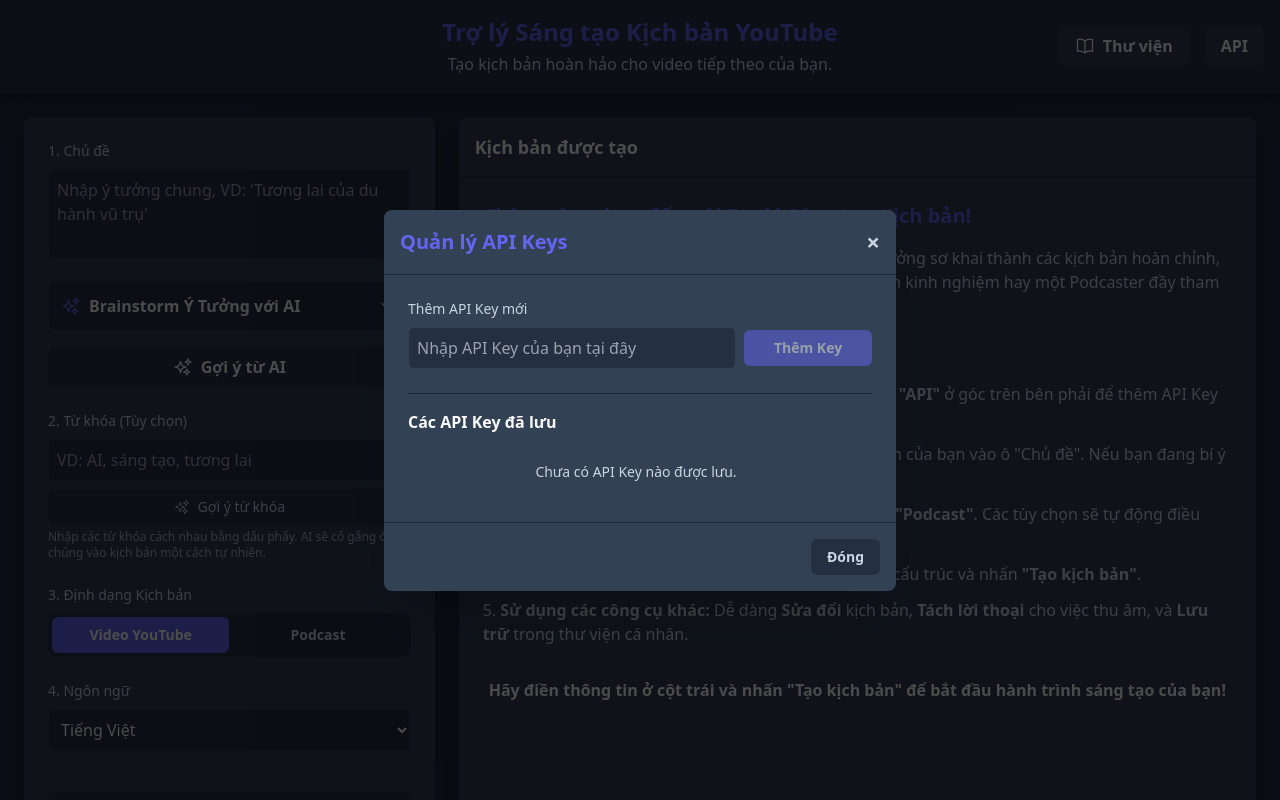
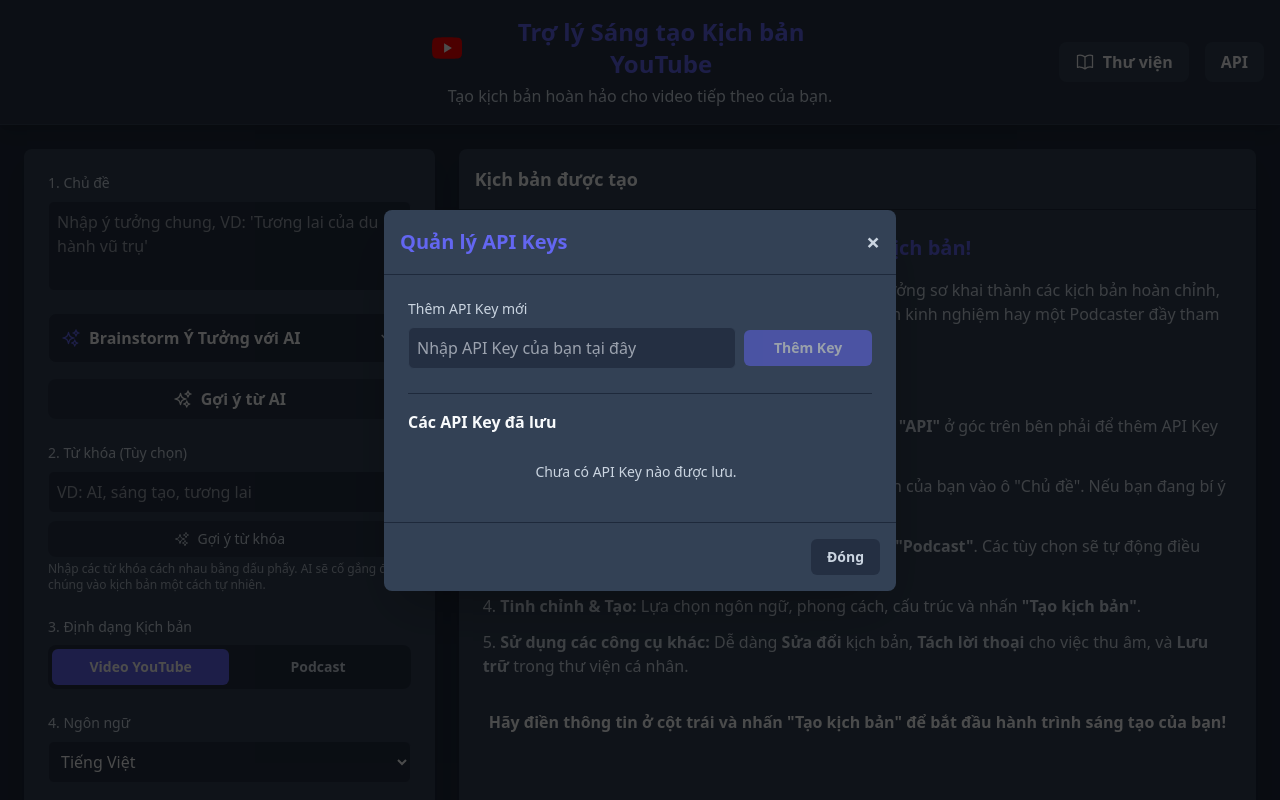
Before and after one commit to thuanndbxvp/ContentCreator5, a React (Vite) app: page / in a window 1280 px wide. Shown: the top 800 px of the page. Built offline with nearby package versions, Linux system fonts and the light colour scheme.

Commit message:
feat: Add YouTube logo to header
Integrates a custom YouTube logo icon into the application header to visually brand the tool and enhance user recognition.

```diff
--- a/App.tsx
+++ b/App.tsx
@@ -11,6 +11,13 @@ import { generateScript, generateScriptOutline, generateTopicSuggestions, revise
 import type { StyleOptions, FormattingOptions, LibraryItem, GenerationParams, VisualPrompt, AllVisualPromptsResult, ScriptPartSummary, ScriptType, NumberOfSpeakers, CachedData } from './types';
 import { TONE_OPTIONS, STYLE_OPTIONS, VOICE_OPTIONS, LANGUAGE_OPTIONS } from './constants';
 import { BookOpenIcon } from './components/icons/BookOpenIcon';
+
+const YoutubeLogoIcon: React.FC<React.SVGProps<SVGSVGElement>> = (props) => (
+  <svg xmlns="http://www.w3.org/2000/svg" width="32" height="24" viewBox="0 0 28 20" fill="none" {...props}>
+    <path d="M27.42 3.033a3.51 3.51 0 0 0-2.483-2.483C22.768 0 14 0 14 0S5.232 0 3.063.55A3.51 3.51 0 0 0 .58 3.033C0 5.2 0 10 0 10s0 4.8.58 6.967a3.51 3.51 0 0 0 2.483 2.483C5.232 20 14 20 14 20s8.768 0 10.937-.55a3.51 3.51 0 0 0 2.483-2.483C28 14.8 28 10 28 10s0-4.8-.58-6.967z" fill="#FF0000"/>
+    <path d="M11.2 14.286V5.714L18.453 10 11.2 14.286z" fill="#FFFFFF"/>
+  </svg>
+);
 
 const App: React.FC = () => {
   const [topic, setTopic] = useState<string>('');
@@ -490,9 +497,12 @@ const App: React.FC = () => {
       <header className="bg-secondary/50 border-b border-secondary p-4 shadow-lg flex justify-between items-center">
         <div className="flex-1"></div>
         <div className="flex-1 text-center">
-            <h1 className="text-2xl font-bold text-accent">
-              Trợ lý Sáng tạo Kịch bản YouTube
-            </h1>
+            <div className="flex justify-center items-center gap-3">
+              <YoutubeLogoIcon />
+              <h1 className="text-2xl font-bold text-accent">
+                Trợ lý Sáng tạo Kịch bản YouTube
+              </h1>
+            </div>
             <p className="text-text-secondary mt-1 text-sm md:text-base">
               Tạo kịch bản hoàn hảo cho video tiếp theo của bạn.
             </p>
```
